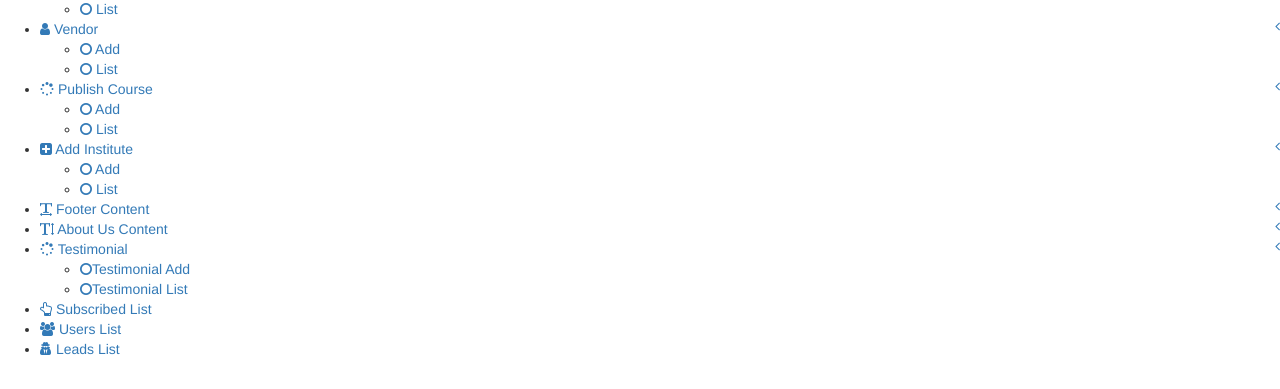
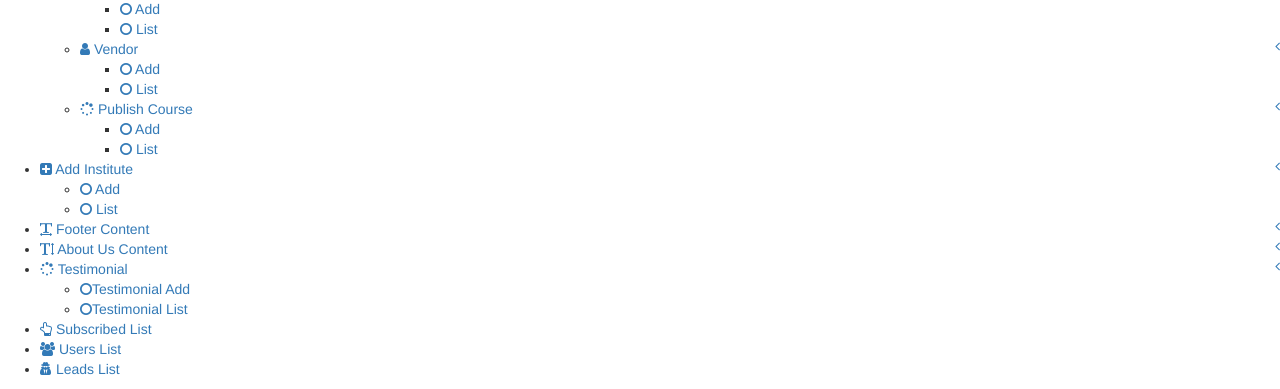
Before and after one commit to vasudevareddyreddem/vub, a CodeIgniter app: the page made by application/views/admin/header.php in a window 1280 px wide. Shown: the part 672-1061 px from the top of the page. Before the commit the page ends 1027 px from the top, so only its background shows below. Run offline with CodeIgniter, Linux system fonts and the light colour scheme; the template is opened without the code that fills it: most values are stand-ins (such as "Sample title", 1, 10 or a date in 2020); some libraries are stand-ins or nearby versions.

Commit message:
commit
cahnges

```diff
--- a/application/config/database.php
+++ b/application/config/database.php
@@ -78,7 +78,7 @@ $db['default'] = array(
 	'hostname' => 'localhost',
 	'username' => 'root',
 	'password' => '',
-	'database' => 'video',
+	'database' => 'vub',
 	'dbdriver' => 'mysqli',
 	'dbprefix' => '',
 	'pconnect' => FALSE,
--- a/application/views/admin/dashboard.php
+++ b/application/views/admin/dashboard.php
@@ -48,7 +48,7 @@
         <!-- ./col -->
         <div class="col-lg-3 col-xs-6">
           <!-- small box -->
-          <div class="small-box bg-yellow">
+          <div class="small-box bg-primary">
             <div class="inner">
               <h3><?php echo isset($total_user['count'])?$total_user['count']:''; ?></h3>
 
@@ -77,7 +77,7 @@
         </div>
 		<div class="col-lg-3 col-xs-6">
           <!-- small box -->
-          <div class="small-box bg-white">
+          <div class="small-box bg-green">
             <div class="inner">
               <h3><?php echo isset($total_vendors['count'])?$total_vendors['count']:''; ?></h3>
 
--- a/application/views/admin/header.php
+++ b/application/views/admin/header.php
@@ -196,6 +196,15 @@
 		</li>
 		<li class="treeview">
 			  <a href="#">
+				<i class="fa fa-asterisk"></i>
+				<span>Master Data</span>
+		 <span class="pull-right-container">
+              <i class="fa fa-angle-left pull-right"></i>
+            </span>
+			  </a>
+				<ul class="treeview-menu">
+					<li class="treeview">
+			  <a href="#">
 				<i class="fa fa-globe"></i>
 				<span>Country</span>
 		 <span class="pull-right-container">
@@ -272,6 +281,10 @@
 					<li><a href="<?php echo base_url('publish/lists'); ?>"><i class="fa fa-circle-o"></i> List</a></li>
 				</ul>
 			</li>
+				</ul>
+		</li>
+
+
 			<li class="treeview">
 				  <a href="#">
 					<i class="fa fa-plus-square"></i>
--- a/application/views/admin/institute_video_list.php
+++ b/application/views/admin/institute_video_list.php
@@ -30,7 +30,7 @@
 			</div>
 
             <!-- /.box-header -->
-            <div class="box-body">
+            <div class="box-body table-responsive">
               <table id="example1" class="table table-bordered table-striped">
                 <thead>
                 <tr>
@@ -53,7 +53,7 @@
 							  <td style="display:none;"><?php echo $list['video_id']; ?></td>
 							  <td><?php echo $list['i_name']; ?></td>
 							  <td>
-								<video width="30%" height="20%" class="thumbnail">
+								<video style="width:50px;" class="thumbnail">
 								<source src="<?php echo base_url('assets/videos/'.$list['video_file']); ?>" type="video/mp4">
 								<source src="movie.ogg" type="video/ogg">
 								</video>
--- a/application/views/admin/institutes-list.php
+++ b/application/views/admin/institutes-list.php
@@ -21,7 +21,7 @@
               <h3 class="box-title">Institute List</h3>
             </div>
             <!-- /.box-header -->
-            <div class="box-body">
+            <div class="box-body table-responsive">
               <table id="example1" class="table table-bordered table-striped">
                 <thead>
                 <tr>
```
Also changed, not shown: application/views/course/add.php (+33 -19 lines).
